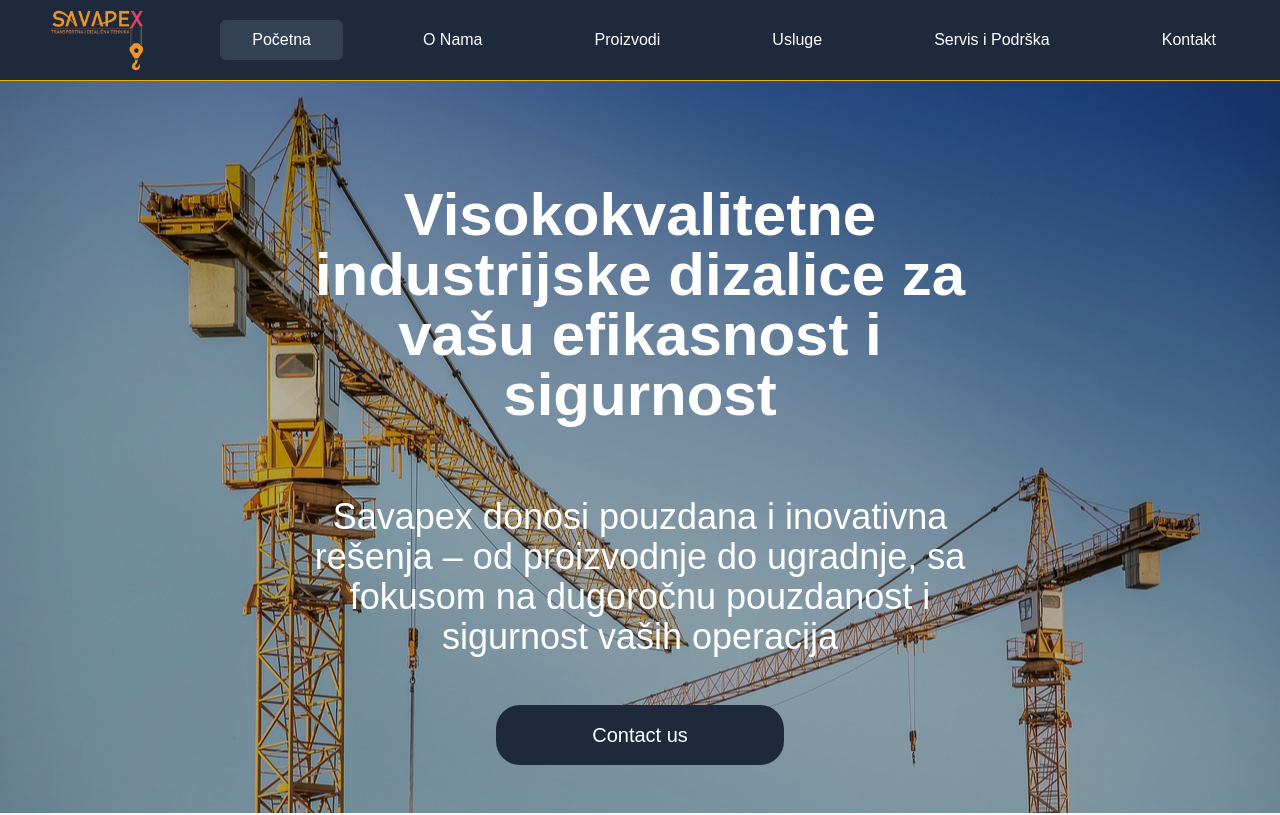
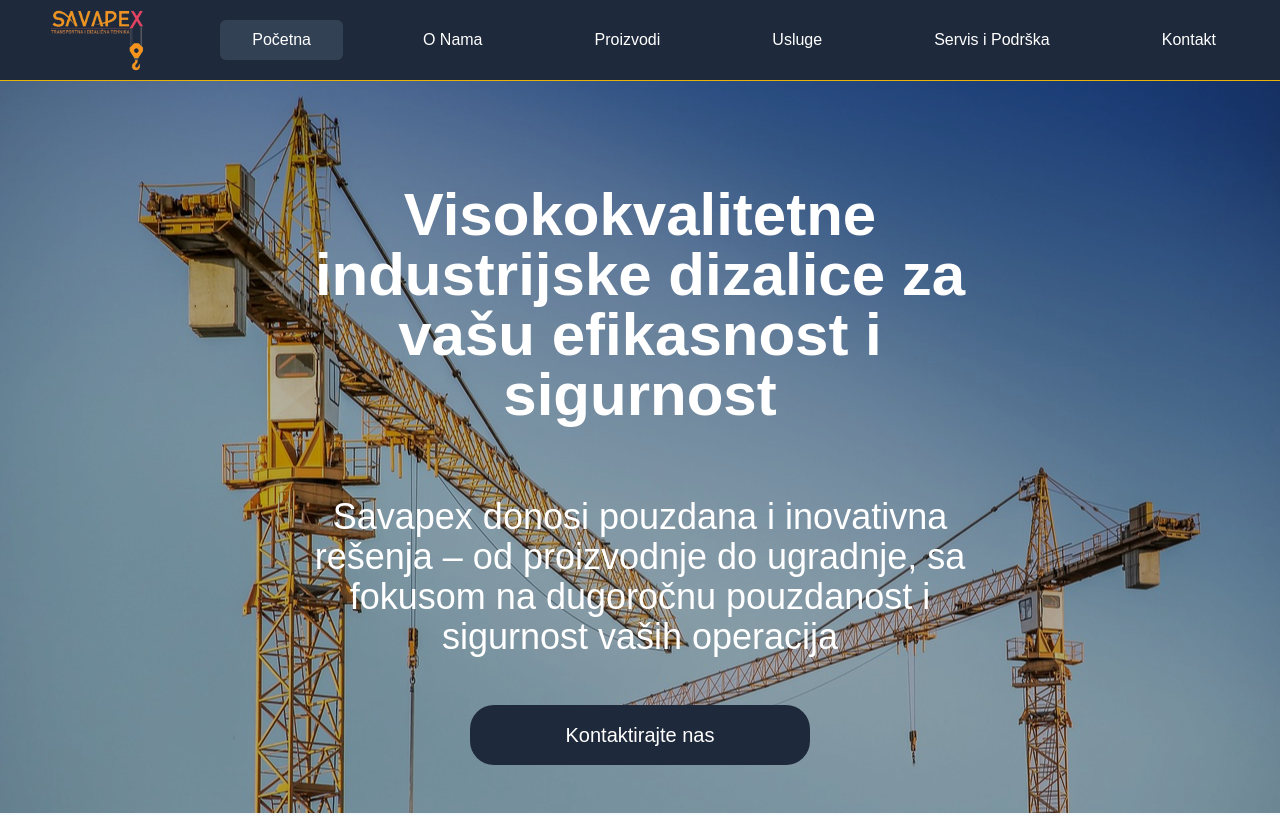
Before and after one commit to BaneVredniMrav/savapex, a Vue app: page / in a window 1280 px wide. Shown: the top 815 px of the page. Built offline with nearby package versions, Linux system fonts and the light colour scheme.

Commit message:
fix button

```diff
--- a/src/components/Hero.vue
+++ b/src/components/Hero.vue
@@ -38,9 +38,9 @@ onMounted(() => {
         @click="handleClick"
         class="bg-slate-800 text-xl text-white px-24 py-4 rounded-3xl hover:bg-slate-600 transform transition-all duration-300 ease-in-out"
         :class="{ 'shake-bottom': isButtonClicked }"
-        aria-label="Kontaktirajte nas"
+        aria-label="Contact-us"
       >
-        Contact us
+      Kontaktirajte nas
       </button>
     </div>
 
```
Also changed, not shown: 1 other file (tests, documents, lock files or other folders).
